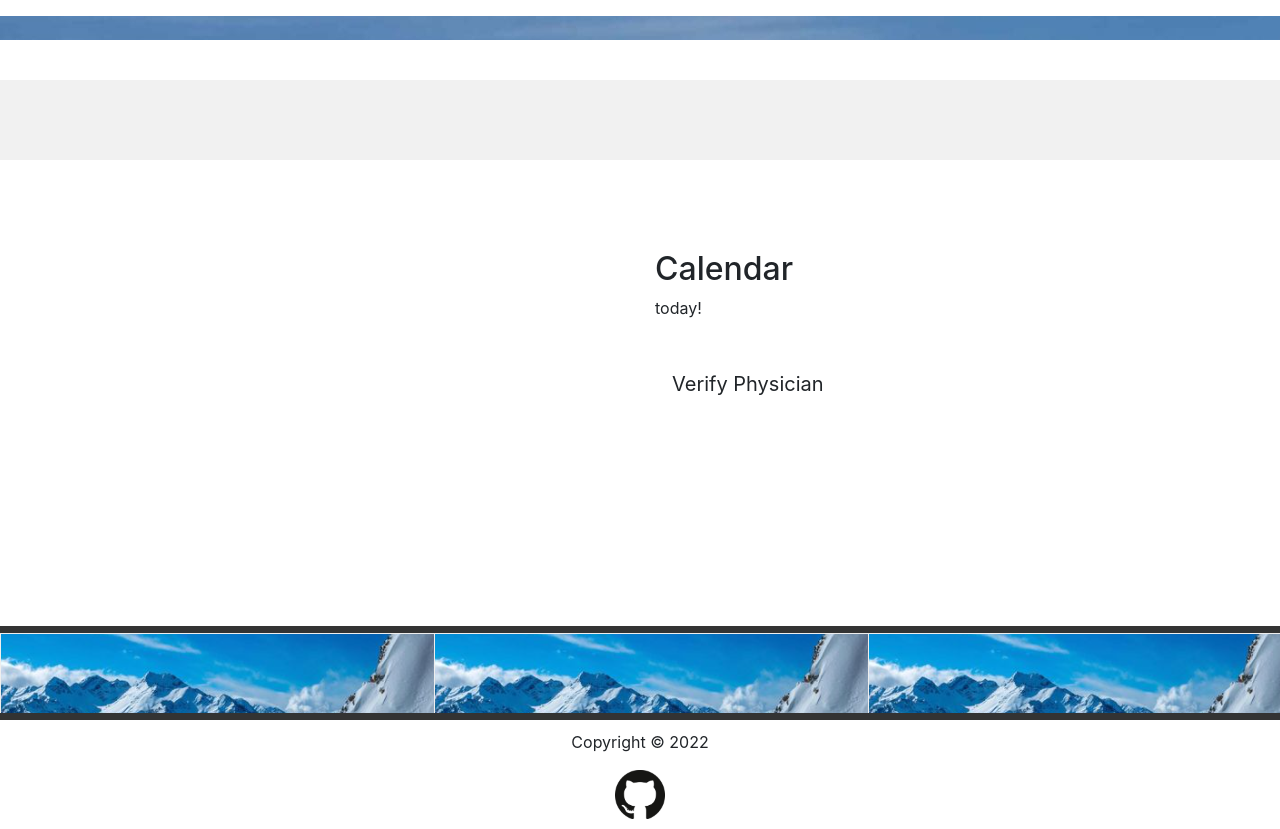
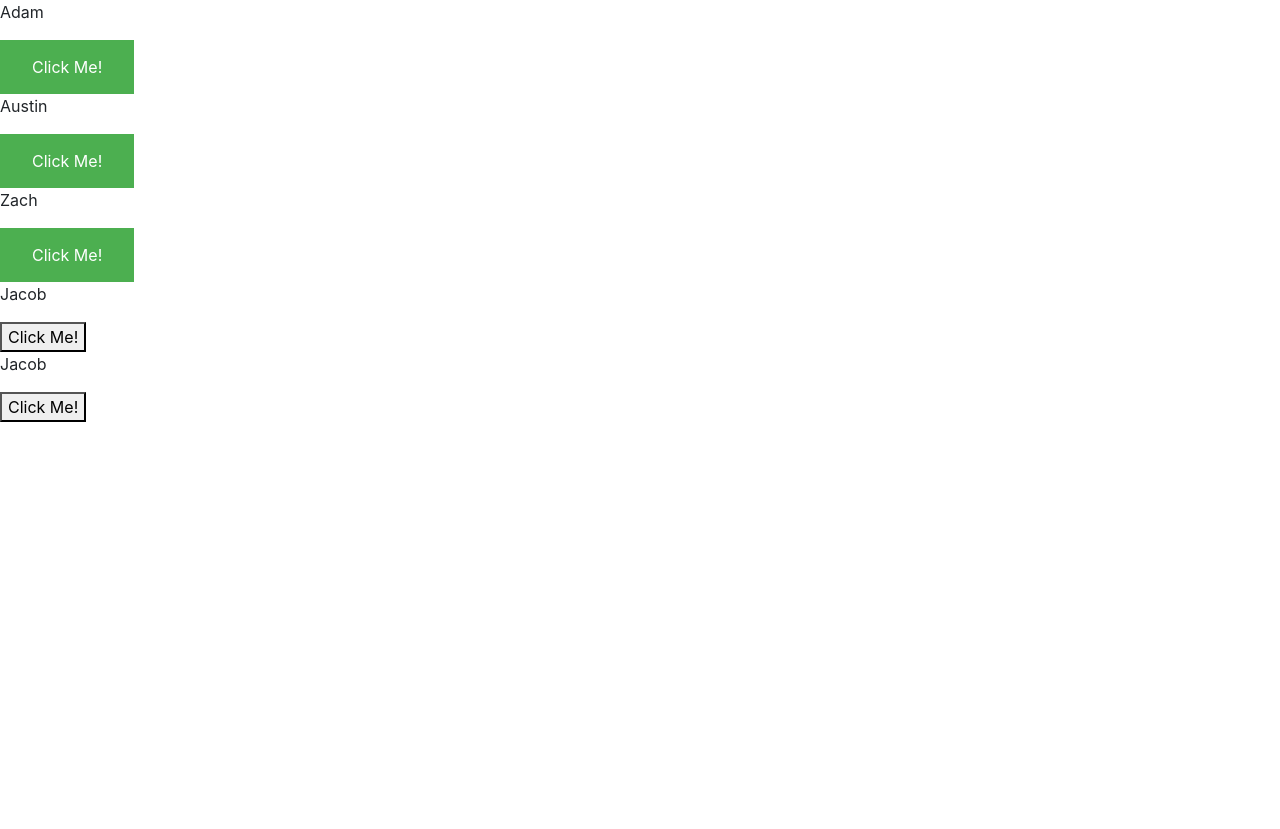
Before and after one commit to AustinLHarris/PhysicianVerification, a plain HTML site: page PhysicianVerification.html in a window 1280 px wide. After the commit the page ends 800 px from the top, so only its background shows below. Drawn offline with nearby package versions, Linux system fonts and the light colour scheme.

Commit message:
added buttons

```diff
--- /dev/null
+++ b/PhysicianVerification.css
@@ -0,0 +1,10 @@
+.button {
+    background-color: #4CAF50; /* Green */
+    border: none;
+    color: white;
+    padding: 15px 32px;
+    text-align: center;
+    text-decoration: none;
+    display: inline-block;
+    font-size: 16px;
+  }
--- a/PhysicianVerification.html
+++ b/PhysicianVerification.html
@@ -7,128 +7,33 @@
 
   <link rel="stylesheet" href="https://stackpath.bootstrapcdn.com/bootstrap/4.1.3/css/bootstrap.min.css" integrity="sha384-MCw98/SFnGE8fJT3GXwEOngsV7Zt27NXFoaoApmYm81iuXoPkFOJwJ8ERdknLPMO" crossorigin="anonymous">
   <link href='https://fonts.googleapis.com/css?family=Abel' rel='stylesheet'>
-  <link rel="stylesheet" href="stylistic.css"/>
+  <link rel="stylesheet" href="PhysicianVerification.css"/>
   <script src="https://unpkg.com/scrollreveal"></script>
   <title>Physician Verification</title>
 </head>
 
-<body class="body2">
-  <nav class="navbar navbar-expand-lg navbar-light bg-*">
-    <button class="navbar-toggler" type="button" data-toggle="collapse" data-target="#navbarNav" aria-controls="navbarNav" aria-expanded="false" aria-label="Toggle navigation">
-      <span class="navbar-toggler-icon"></span>
-    </button>
-    <div class="collapse navbar-collapse" id="navbarNav">
-      <ul class="navbar-nav navbar-right">
-        <li class="nav-item ">
-          </li>
-          <li class="nav-item pull-right">
-          </li>
-          <li class="nav-item pull-right active">
-          </li>
-          <li class="nav-item pull-right">
+<div>
 
-          </li>
-      </ul>
+    <p>Adam</p>
+    <button type="button" class="button">Click Me!</button>
 </div>
-  </nav>
-
-  <section id="showcase2">
 <div>
-        <div class="row">
+    <p>Austin</p>
+    <button type="button" class="button">Click Me!</button>
+</div>
 <div>
+    <p>Zach</p>
+    <button type="button" class="button">Click Me!</button>
+</div>
 <div>
-                    <img src="" alt="">
+    <p>Jacob</p>
+    <button type="button">Click Me!</button>
 </div>
-            </div>
-        </div>
-    </div>
-  </section>
-  <section id="testimonial">
-      <div class="container">
-
+<div>
+    <p>Jacob</p>
+    <button type="button">Click Me!</button>
 </div>
 
-  </section>
-  <section id="info1">
-      <div class="container">
-          <div class="row">
-              <div class="col-md-6 col-sm-6">
-                  <div class="info-left">
-                      <img src="">
-                  </div>
-              </div>
-              <div class="col-md-6 col-sm-6">
-                  <div class="info-right">
-                      <h2>Calendar</h2>
-                      <p>today!
-                      </p>
-                      <br>
-                      <a class="btn btn-default btn-lg showcase-btn">Verify Physician</a>
-                  </div>
-              </div>
-          </div>
-      </div>
-
-  </section>
-  <section id="info2">
-    <div class="container">
-        <div class="row">
-            <div class="col-md-6 col-sm-6">
-                <div class="info-left">
-                    <h2></h2>
-                    <p>
-                    </p>
-                    <br>
-                    <a class="btn btn-default btn-lg showcase-btn"></a>
-                </div>
-            </div>
-            <div class="col-md-6 col-sm-6">
-                <div class="info-right">
-                    <img src="">
-                </div>
-            </div>
-        </div>
-    </div>
-
-</section>
-  <!-- <div >
-    <div class="vertical-center">
-      <h1>First Tracks. Fresh Powder.</h1>
-      <a class="action" href="#">Schedule your Heli-Jump</a>
-    </div>
-  </div> -->
-
-  <section id="contact">
-    <!-- <div class="container">
-        <h2>Contact Us</h2>
-        <div class="row">
-            <div class="col-md-5 col-sm-5">
-                <form>
-                    <div class="form-group">
-                        <label>Name: </label>
-                        <input class="form-control" type="text" name="" value="" placeholder="Enter Name">
-                    </div>
-                    <div class="form-group">
-                        <label>Email: </label>
-                        <input class="form-control" type="text" name="" value="" placeholder="Enter Email">
-                    </div>
-                    <div class="form-group">
-                        <label>Message: </label>
-                        <textarea class="form-control" type="text" name="" value="" placeholder="Enter Message"></textarea>>
-                    </div>
-                    <button class="btn btn-default">Submit</button>
-                </form>
-            </div>
-        </div>
-    </div> -->
-  </section>
-
-  <footer>
-    <div class="text-center">
-      <p class="text-center">Copyright &copy; 2022</p>
-      <a href="https://https://github.com/AustinLHarris/PhysicianVerification"> <img class="resize" src="sleek/gitlogo.png" alt="Git Repository"></a>
-    </div>
-</footer>
 
 
   <script src="https://code.jquery.com/jquery-3.3.1.slim.min.js" integrity="sha384-q8i/X+965DzO0rT7abK41JStQIAqVgRVzpbzo5smXKp4YfRvH+8abtTE1Pi6jizo" crossorigin="anonymous"></script>
```
Also changed, not shown: 1 other file. Lines whose indentation alone changed are shown as unchanged.
